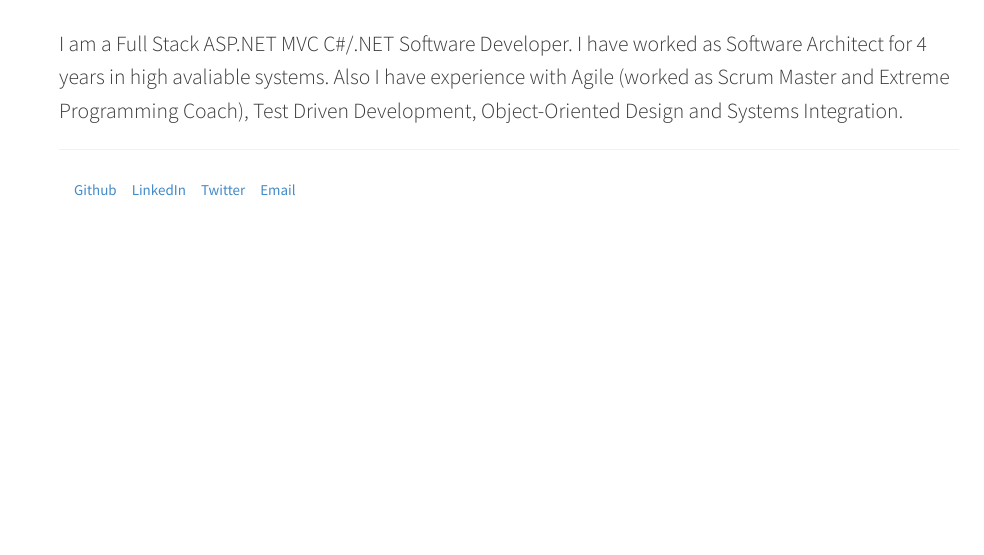
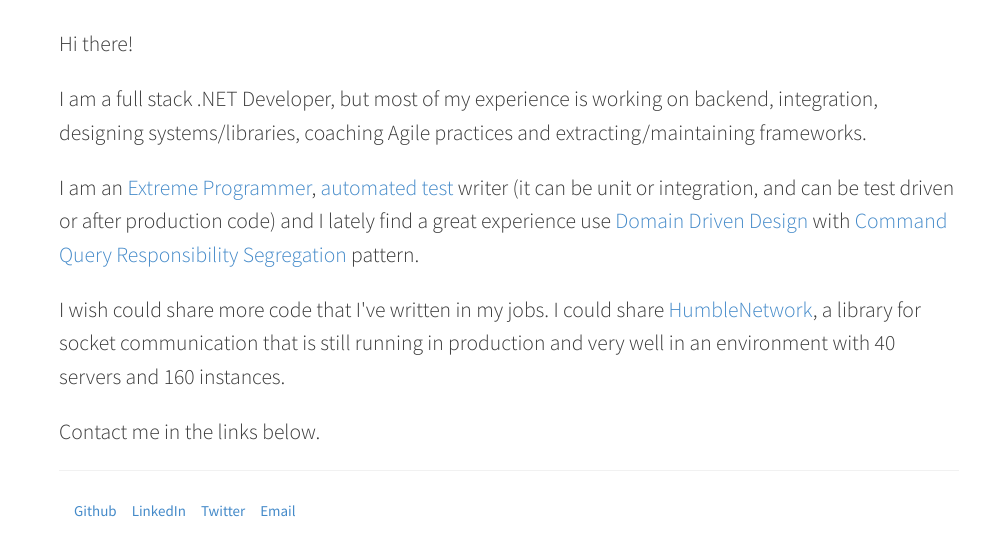
Before and after one commit to joaofx/joaofx.github.com, a plain HTML site: page index.html in a window 1280 px wide. Shown: the part 111-666 px from the top of the page, without its empty margins (131-1115 px from the left). Drawn offline with Linux system fonts and the light colour scheme.

Commit message:
new introduction

```diff
--- a/index.html
+++ b/index.html
@@ -19,7 +19,28 @@
 
 	<div id="resume">
 		<p>
-			I am a Full Stack ASP.NET MVC C#/.NET Software Developer. I have worked as Software Architect for 4 years in high avaliable systems. Also I have experience with Agile (worked as Scrum Master and Extreme Programming Coach), Test Driven Development, Object-Oriented Design and Systems Integration.
+			Hi there!
+		</p>
+		<p>
+			I am a full stack .NET Developer, but most of my experience is working on backend,
+			integration, designing systems/libraries, coaching Agile practices and
+			extracting/maintaining frameworks.
+		</p>
+		<p>
+			I am an <a href="https://en.wikipedia.org/wiki/Extreme_programming">Extreme Programmer</a>,
+				<a href="https://github.com/joaofx/HumbleNetwork/blob/master/src/HumbleNetwork.Tests/HumbleNetworkTest.cs">automated test</a> writer
+				(it can be unit or integration, and can be test driven or after production code) and I lately
+				find a great experience use
+				<a href="https://lostechies.com/jimmybogard/2010/02/04/strengthening-your-domain-a-primer/">Domain Driven Design</a> with
+				<a href="https://lostechies.com/jimmybogard/2015/05/05/cqrs-with-mediatr-and-automapper/">Command Query Responsibility Segregation</a> pattern.
+		</p>
+		<p>
+			I wish could share more code that I've written in my jobs. I could share
+			<a href="https://github.com/joaofx/HumbleNetwork">HumbleNetwork</a>, a library for
+			socket communication that is still running in production and very well in an environment with 40 servers and 160 instances.
+		</p>
+		<p>
+			Contact me in the links below.
 		</p>
 	</div>
 
```
